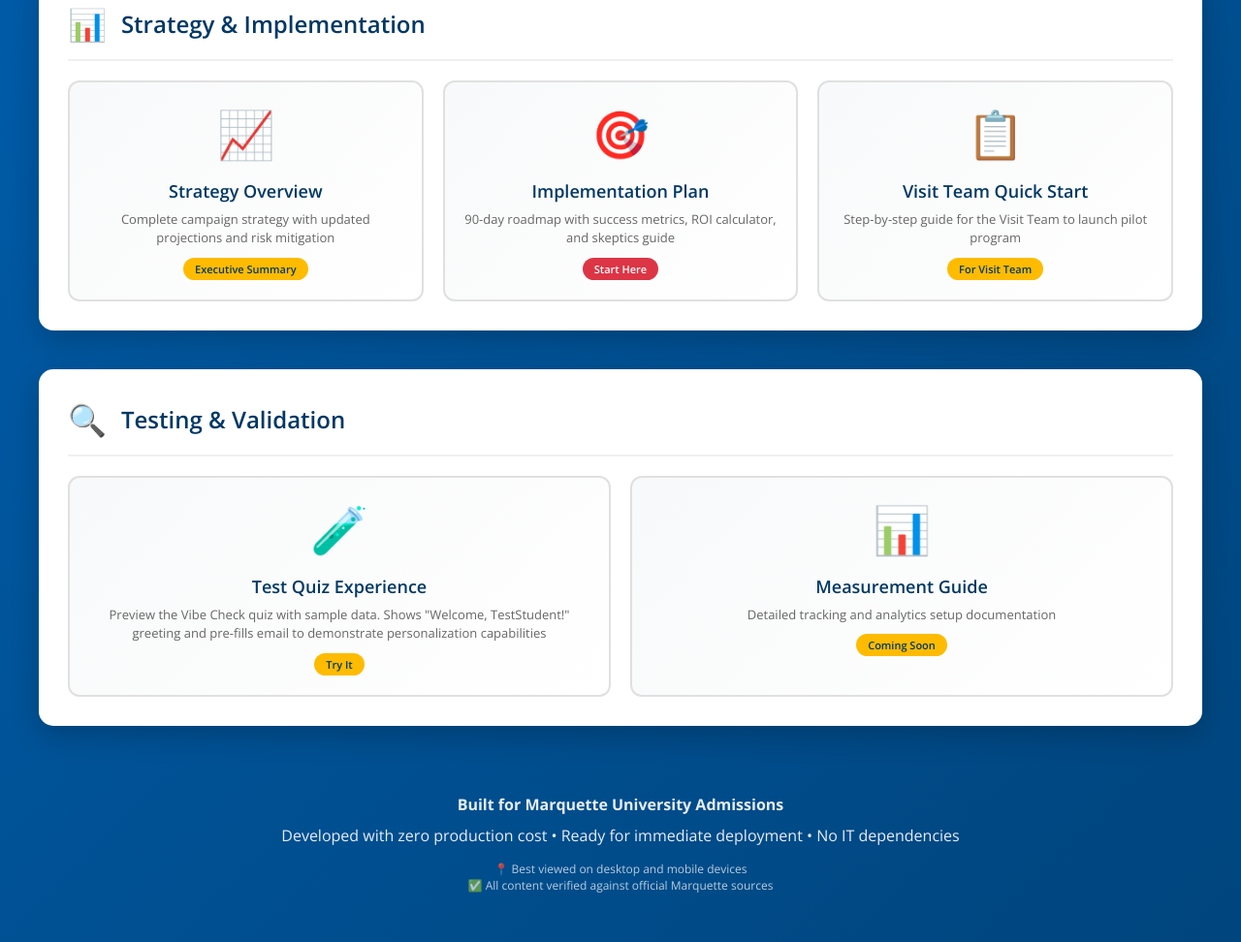
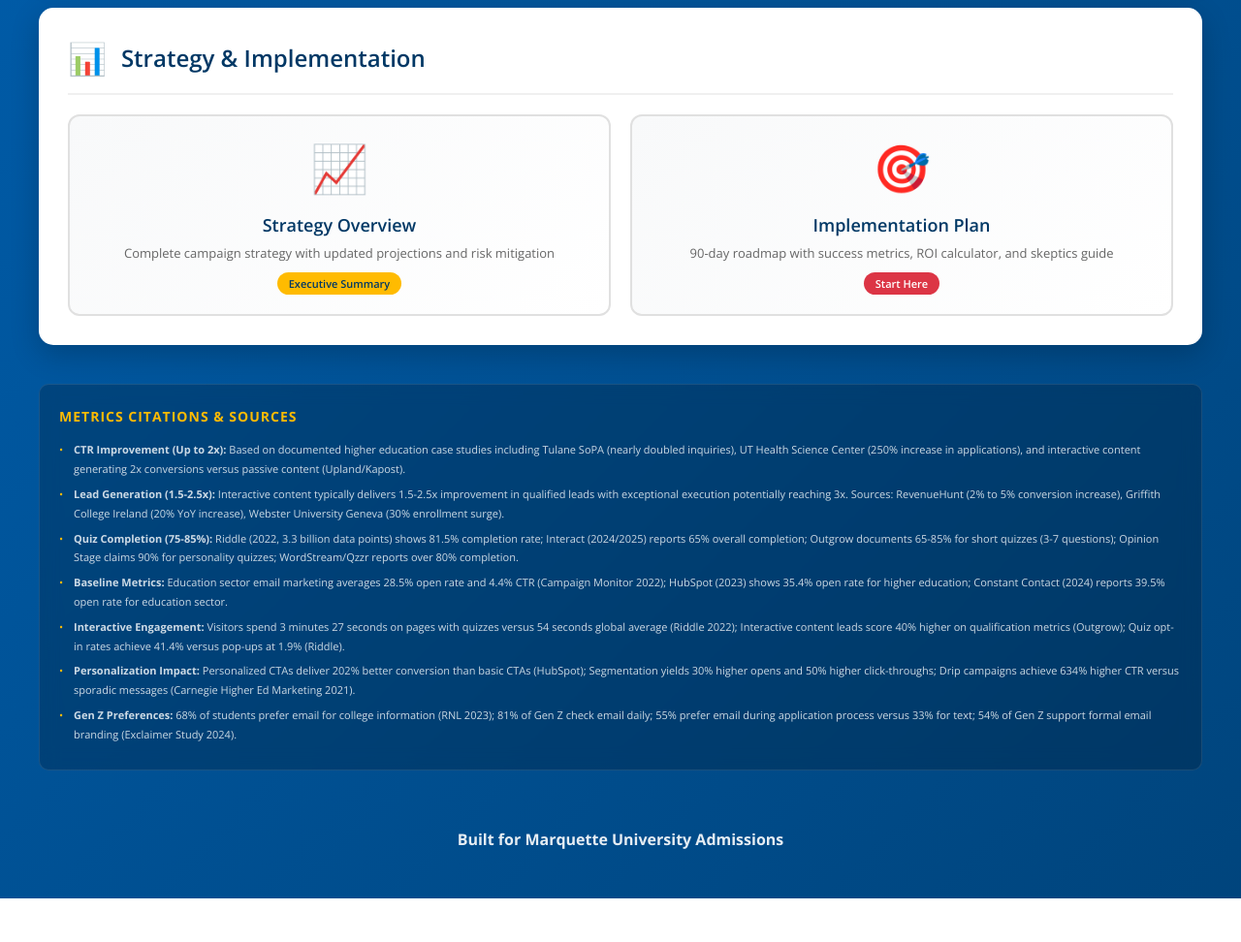
Before and after one commit to drbmd/marquette-campaign, a plain HTML site: page index.html in a window 1280 px wide. Shown: the part 1439-2411 px from the top of the page at 97% size. After the commit the page ends 2366 px from the top, so only its background shows below. Drawn offline with nearby package versions, Linux system fonts and the light colour scheme.

Commit message:
Update index.html

```diff
--- a/index.html
+++ b/index.html
@@ -66,8 +66,15 @@
 
         h1 {
             font-size: 42px;
+            margin-bottom: 8px;
+            text-shadow: 2px 2px 4px rgba(0,0,0,0.3);
+        }
+
+        .author-name {
+            font-size: 20px;
+            color: #FFBB00;
             margin-bottom: 15px;
-            text-shadow: 2px 2px 4px rgba(0,0,0,0.3);
+            font-weight: 600;
         }
 
         .subtitle {
@@ -272,6 +279,44 @@
             color: #FFBB00;
         }
 
+        .citations {
+            background: rgba(0, 0, 0, 0.2);
+            backdrop-filter: blur(10px);
+            padding: 20px;
+            border-radius: 10px;
+            margin: 30px 0;
+            font-size: 11px;
+            line-height: 1.8;
+            border: 1px solid rgba(255, 255, 255, 0.1);
+            color: rgba(255, 255, 255, 0.8);
+        }
+
+        .citations h3 {
+            color: #FFBB00;
+            font-size: 14px;
+            margin-bottom: 12px;
+            text-transform: uppercase;
+            letter-spacing: 1px;
+        }
+
+        .citations ul {
+            list-style: none;
+            padding-left: 0;
+        }
+
+        .citations li {
+            margin-bottom: 6px;
+            padding-left: 15px;
+            position: relative;
+        }
+
+        .citations li::before {
+            content: "•";
+            position: absolute;
+            left: 0;
+            color: #FFBB00;
+        }
+
         @media (max-width: 768px) {
             h1 { font-size: 32px; }
             .subtitle { font-size: 16px; }
@@ -286,6 +331,7 @@
         <header class="header">
             <div class="logo">MARQUETTE UNIVERSITY</div>
             <h1>Gen Z Recruitment Portfolio</h1>
+            <div class="author-name">Nicholas B</div>
             <p class="subtitle">
                 Interactive campaigns that connect with prospective students through authentic,
                 Milwaukee-specific content that drives measurable engagement improvements
@@ -400,47 +446,25 @@
                         <div class="card-desc">90-day roadmap with success metrics, ROI calculator, and skeptics guide</div>
                         <div class="badge recommended">Start Here</div>
                     </a>
-                    <a href="visit-guide.html" class="card">
-                        <div class="card-emoji">📋</div>
-                        <div class="card-title">Visit Team Quick Start</div>
-                        <div class="card-desc">Step-by-step guide for the Visit Team to launch pilot program</div>
-                        <div class="badge">For Visit Team</div>
-                    </a>
-                </div>
-            </section>
-
-            <!-- Additional Resources -->
-            <section class="section">
-                <div class="section-header">
-                    <span class="section-icon">🔍</span>
-                    <h2 class="section-title">Testing & Validation</h2>
-                </div>
-                <div class="cards">
-                    <a href="quiz.html?name=TestStudent&email=preview@marquette.edu" class="card">
-                        <div class="card-emoji">🧪</div>
-                        <div class="card-title">Test Quiz Experience</div>
-                        <div class="card-desc">Preview the Vibe Check quiz with sample data. Shows "Welcome, TestStudent!" greeting and pre-fills email to demonstrate personalization capabilities</div>
-                        <div class="badge">Try It</div>
-                    </a>
-                    <a href="#" onclick="alert('Tracking documentation would include: UTM parameters, Google Analytics setup, conversion tracking, and attribution modeling. This would be provided during implementation.'); return false;" class="card">
-                        <div class="card-emoji">📊</div>
-                        <div class="card-title">Measurement Guide</div>
-                        <div class="card-desc">Detailed tracking and analytics setup documentation</div>
-                        <div class="badge">Coming Soon</div>
-                    </a>
                 </div>
             </section>
         </div>
 
+        <div class="citations">
+            <h3>Metrics Citations & Sources</h3>
+            <ul>
+                <li><strong>CTR Improvement (Up to 2x):</strong> Based on documented higher education case studies including Tulane SoPA (nearly doubled inquiries), UT Health Science Center (250% increase in applications), and interactive content generating 2x conversions versus passive content (Upland/Kapost).</li>
+                <li><strong>Lead Generation (1.5-2.5x):</strong> Interactive content typically delivers 1.5-2.5x improvement in qualified leads with exceptional execution potentially reaching 3x. Sources: RevenueHunt (2% to 5% conversion increase), Griffith College Ireland (20% YoY increase), Webster University Geneva (30% enrollment surge).</li>
+                <li><strong>Quiz Completion (75-85%):</strong> Riddle (2022, 3.3 billion data points) shows 81.5% completion rate; Interact (2024/2025) reports 65% overall completion; Outgrow documents 65-85% for short quizzes (3-7 questions); Opinion Stage claims 90% for personality quizzes; WordStream/Qzzr reports over 80% completion.</li>
+                <li><strong>Baseline Metrics:</strong> Education sector email marketing averages 28.5% open rate and 4.4% CTR (Campaign Monitor 2022); HubSpot (2023) shows 35.4% open rate for higher education; Constant Contact (2024) reports 39.5% open rate for education sector.</li>
+                <li><strong>Interactive Engagement:</strong> Visitors spend 3 minutes 27 seconds on pages with quizzes versus 54 seconds global average (Riddle 2022); Interactive content leads score 40% higher on qualification metrics (Outgrow); Quiz opt-in rates achieve 41.4% versus pop-ups at 1.9% (Riddle).</li>
+                <li><strong>Personalization Impact:</strong> Personalized CTAs deliver 202% better conversion than basic CTAs (HubSpot); Segmentation yields 30% higher opens and 50% higher click-throughs; Drip campaigns achieve 634% higher CTR versus sporadic messages (Carnegie Higher Ed Marketing 2021).</li>
+                <li><strong>Gen Z Preferences:</strong> 68% of students prefer email for college information (RNL 2023); 81% of Gen Z check email daily; 55% prefer email during application process versus 33% for text; 54% of Gen Z support formal email branding (Exclaimer Study 2024).</li>
+            </ul>
+        </div>
+
         <footer class="footer">
             <p><strong>Built for Marquette University Admissions</strong></p>
-            <p style="margin-top: 10px;">
-                Developed with zero production cost • Ready for immediate deployment • No IT dependencies
-            </p>
-            <p style="margin-top: 15px; font-size: 12px; opacity: 0.8;">
-                📍 Best viewed on desktop and mobile devices<br>
-                ✅ All content verified against official Marquette sources
-            </p>
         </footer>
     </div>
 </body>
```
